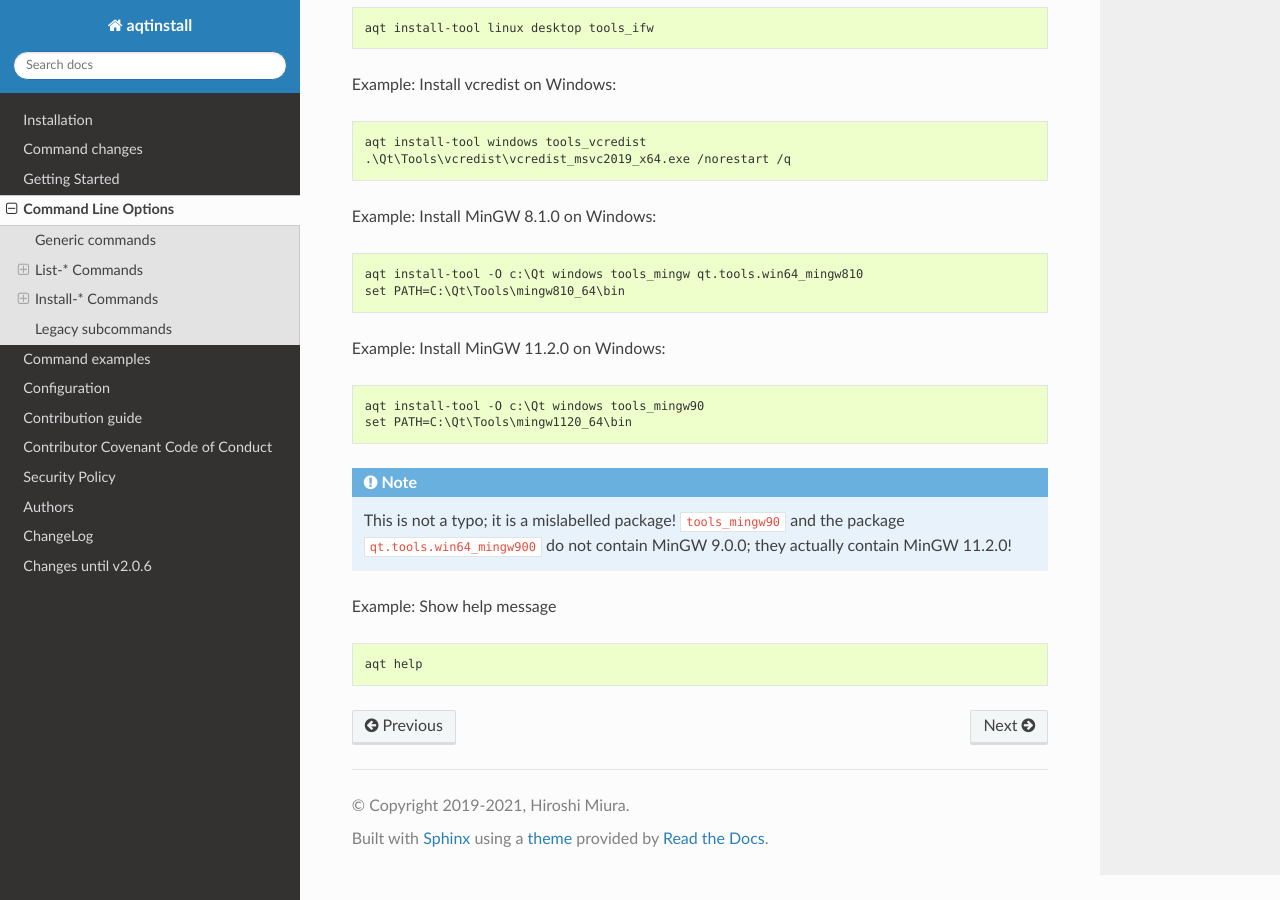
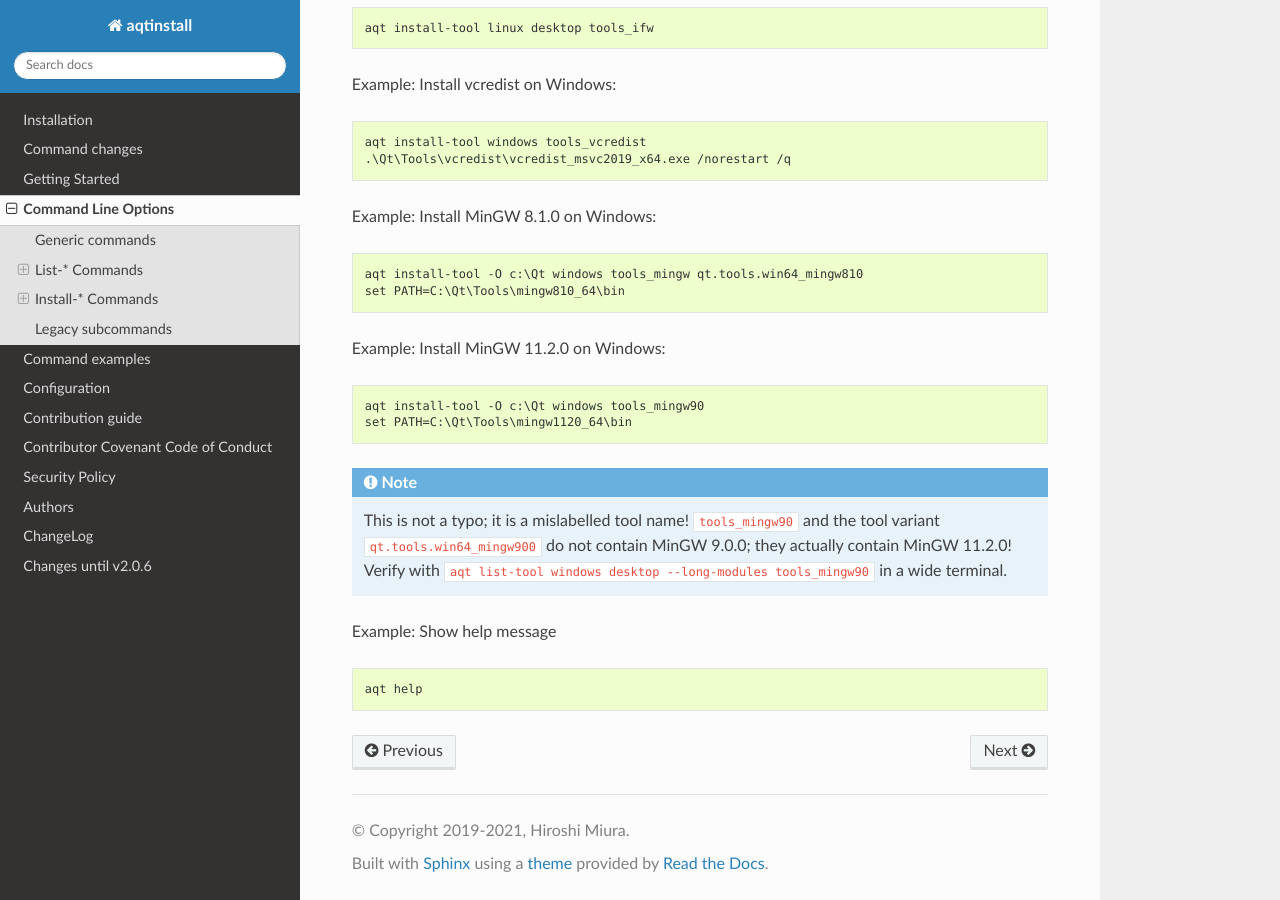
Before and after one commit to miurahr/aqtinstall, a Sphinx documentation site: the page built from docs/cli.rst, in a window 1280 px wide and 900 px high, scrolled down 15797 px. Built offline with Sphinx 7.4.7 and the Read the Docs theme 2.0.0, drawn with Linux system fonts in a browser that asks for light colours; the version number could not be read and is left out.

Commit message:
Docs: improve language
`tool_name` and `tool_variant` is more specific than `package`

```diff
--- a/docs/cli.rst
+++ b/docs/cli.rst
@@ -940,9 +940,11 @@ Example: Install MinGW 11.2.0 on Windows:
 
 .. note::
 
-    This is not a typo; it is a mislabelled package!
-    ``tools_mingw90`` and the package ``qt.tools.win64_mingw900``
+    This is not a typo; it is a mislabelled tool name!
+    ``tools_mingw90`` and the tool variant ``qt.tools.win64_mingw900``
     do not contain MinGW 9.0.0; they actually contain MinGW 11.2.0!
+    Verify with ``aqt list-tool windows desktop --long-modules tools_mingw90``
+    in a wide terminal.
 
 
 Example: Show help message
```
